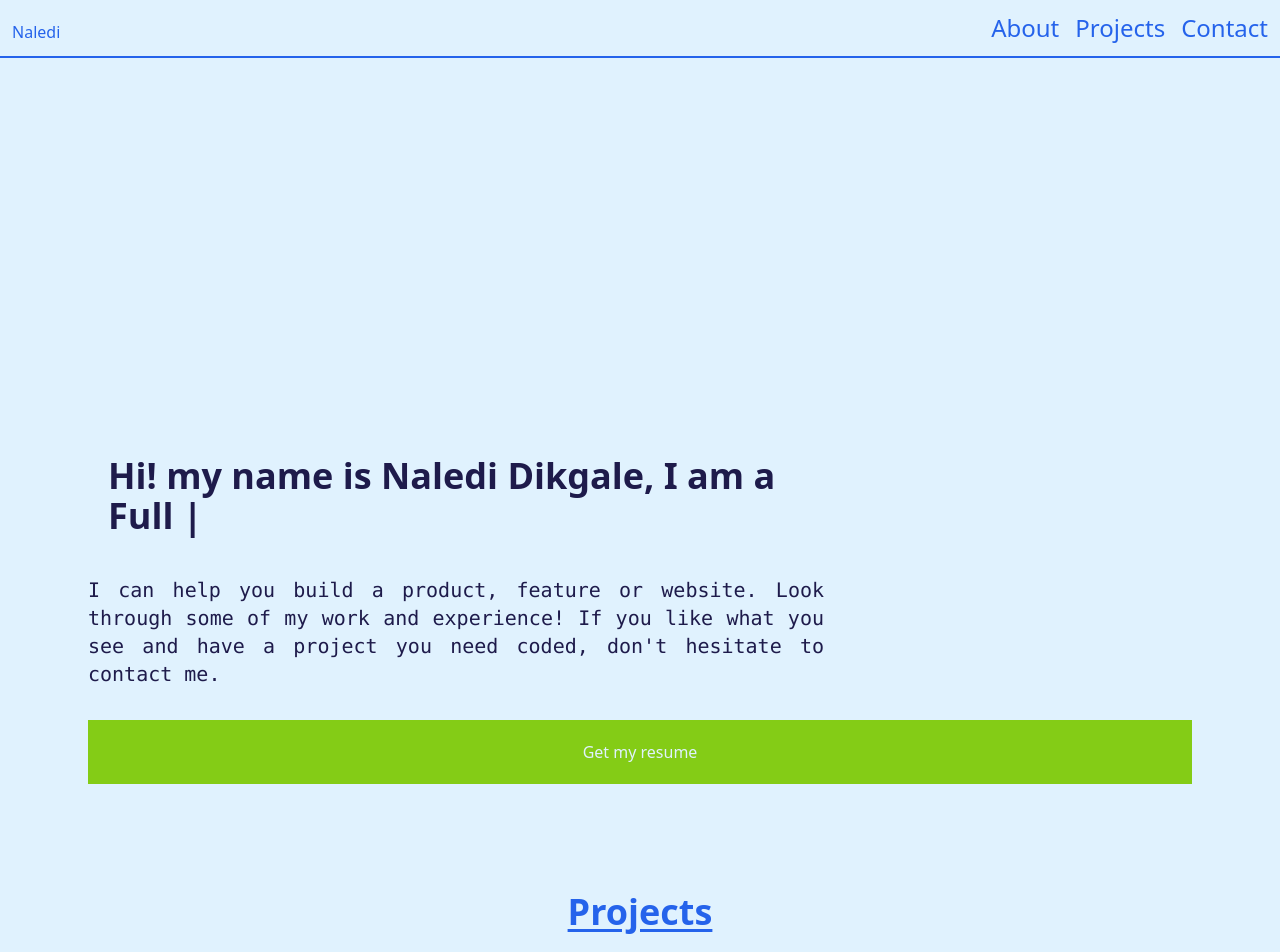
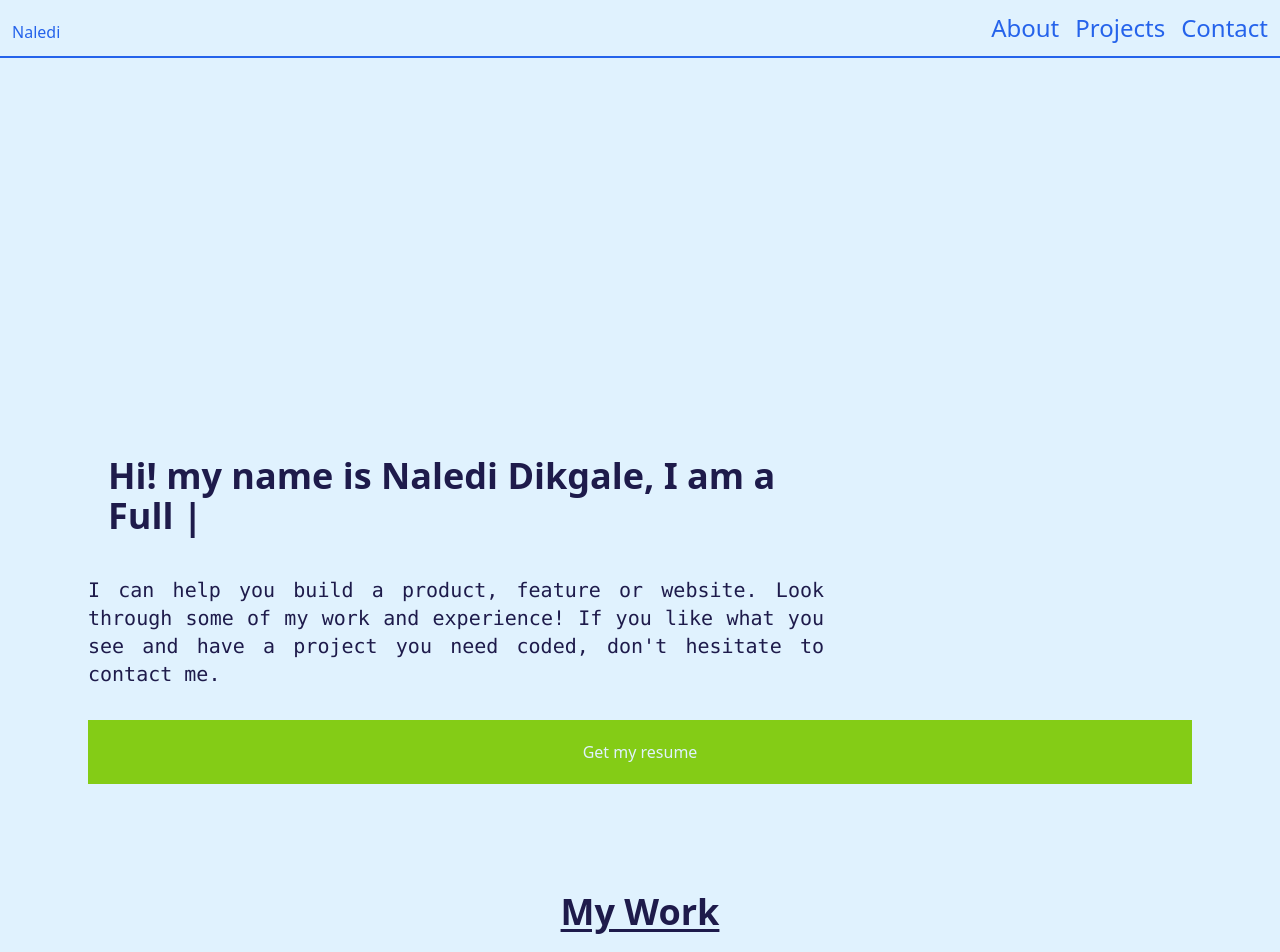
Before and after one commit to Naledi-Dikgale/my-portfolio, a React (Vite) app: page / in a window 1280 px wide. Shown: the top 952 px of the page. Built offline with nearby package versions, Linux system fonts and the light colour scheme.

Commit message:
Update styling

```diff
--- a/src/components/Projects.jsx
+++ b/src/components/Projects.jsx
@@ -48,8 +48,8 @@ const Projects = () => {
     <div className="w-full h-full z-0">
 
       <div className="w-full h-full">
-        <h2 className="text-4xl font-bold text-center underline underline-offset-4 my-5">
-              Projects
+        <h2 className="text-4xl font-bold text-center underline text-indigo-950 underline-offset-4 my-5">
+              My Work
         </h2>
             <div className="w-full h-max flex gap-5 flex-wrap  items-center justify-center">
               <Swiper
```
